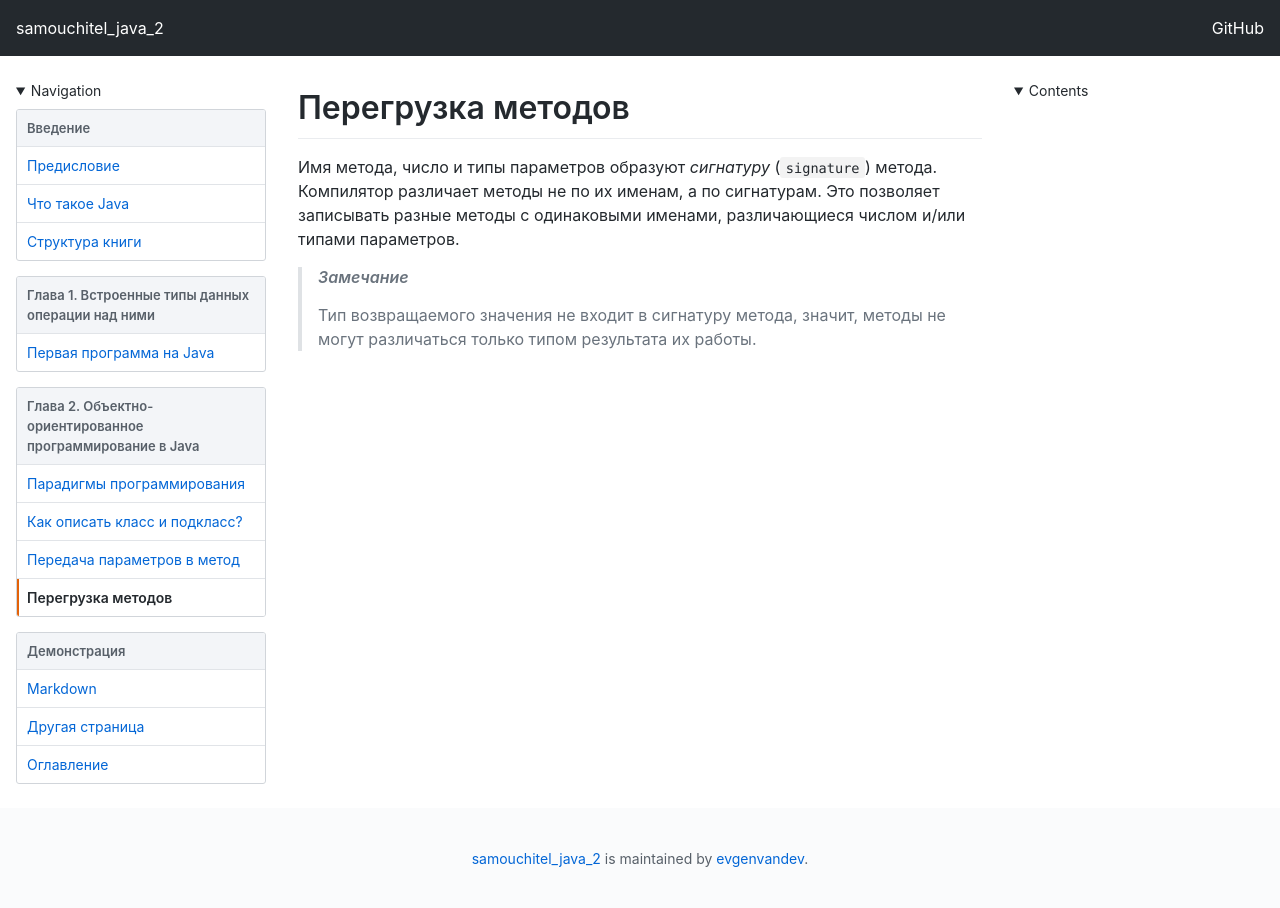
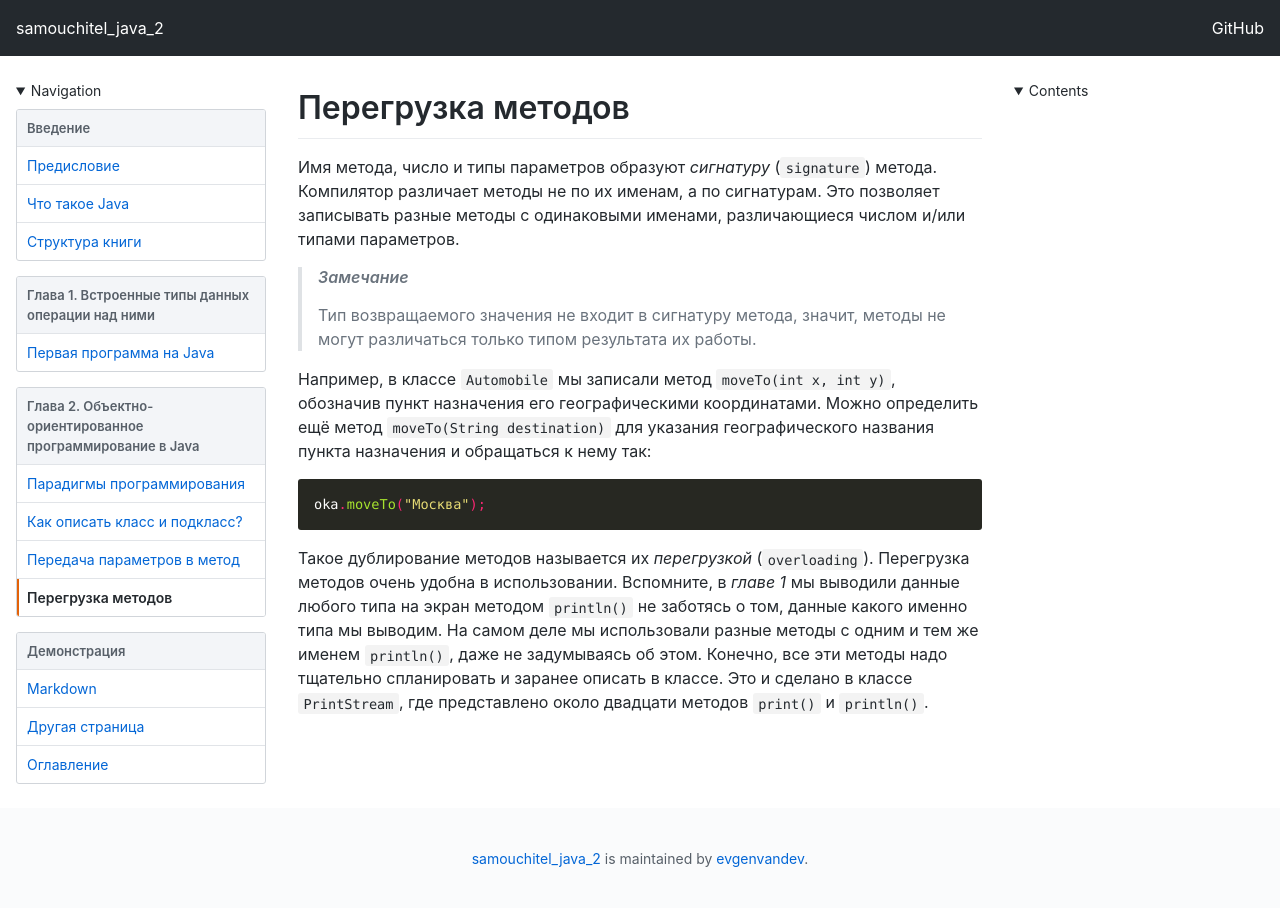
Before and after one commit to evgenvandev/samouchitel_java_2, a Jekyll site: the page built from content/chapter-2/peregruzka-metodov.md, in a window 1280 px wide. Built offline with Jekyll 4.4.1, drawn with Linux system fonts in a browser that asks for light colours; our own code applies the rules of GitHub Pages for plain Markdown files.

Commit message:
final Peregruzka metodov

````diff
--- a/content/chapter-2/peregruzka-metodov.md
+++ b/content/chapter-2/peregruzka-metodov.md
@@ -4,3 +4,16 @@
 
 > #### _Замечание_
 > Тип возвращаемого значения не входит в сигнатуру метода, значит, методы не могут различаться только типом результата их работы.
+
+Например, в классе `Automobile` мы записали метод `moveTo(int x, int y)`, обозначив пункт назначения его географическими координатами.
+Можно определить ещё метод `moveTo(String destination)` для указания географического названия пункта назначения и обращаться к нему так:
+
+```java
+oka.moveTo("Москва");
+```
+
+Такое дублирование методов называется их _перегрузкой_ (`overloading`). Перегрузка методов очень удобна в использовании. Вспомните,
+в _главе 1_ мы выводили данные любого типа на экран методом `println()` не заботясь о том, данные какого именно типа мы выводим.
+На самом деле мы использовали разные методы с одним и тем же именем `println()`, даже не задумываясь об этом. Конечно, все эти методы
+надо тщательно спланировать и заранее описать в классе. Это и сделано в классе `PrintStream`, где представлено около двадцати
+методов `print()` и `println()`.
````
